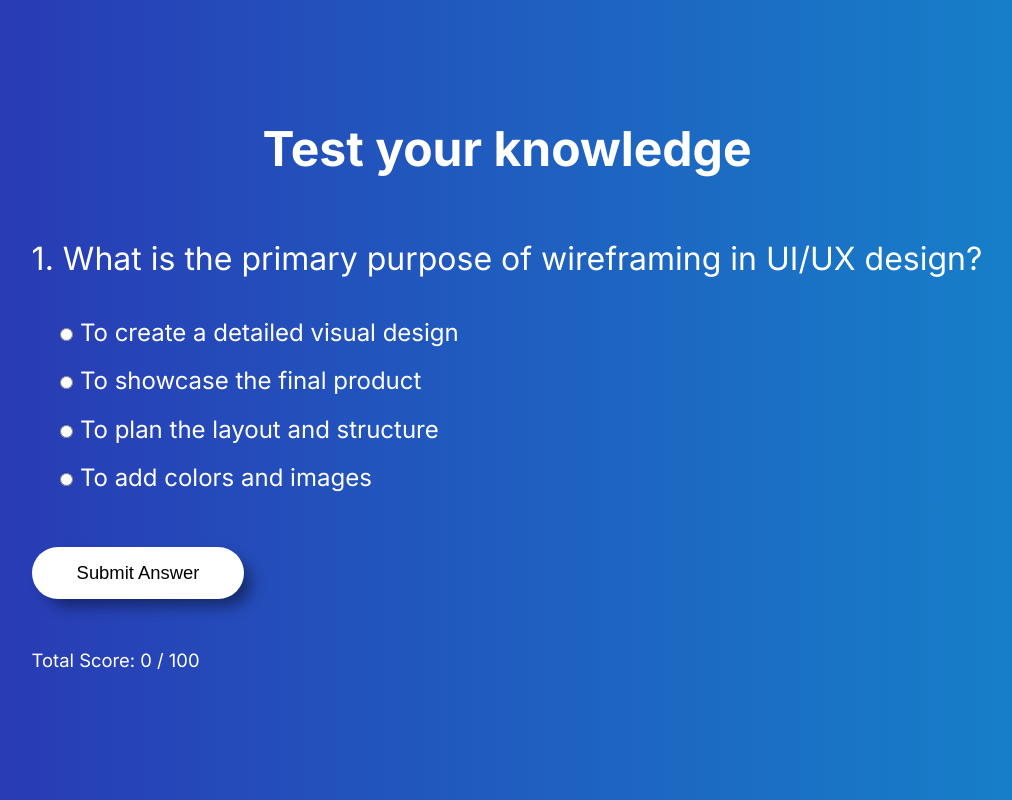
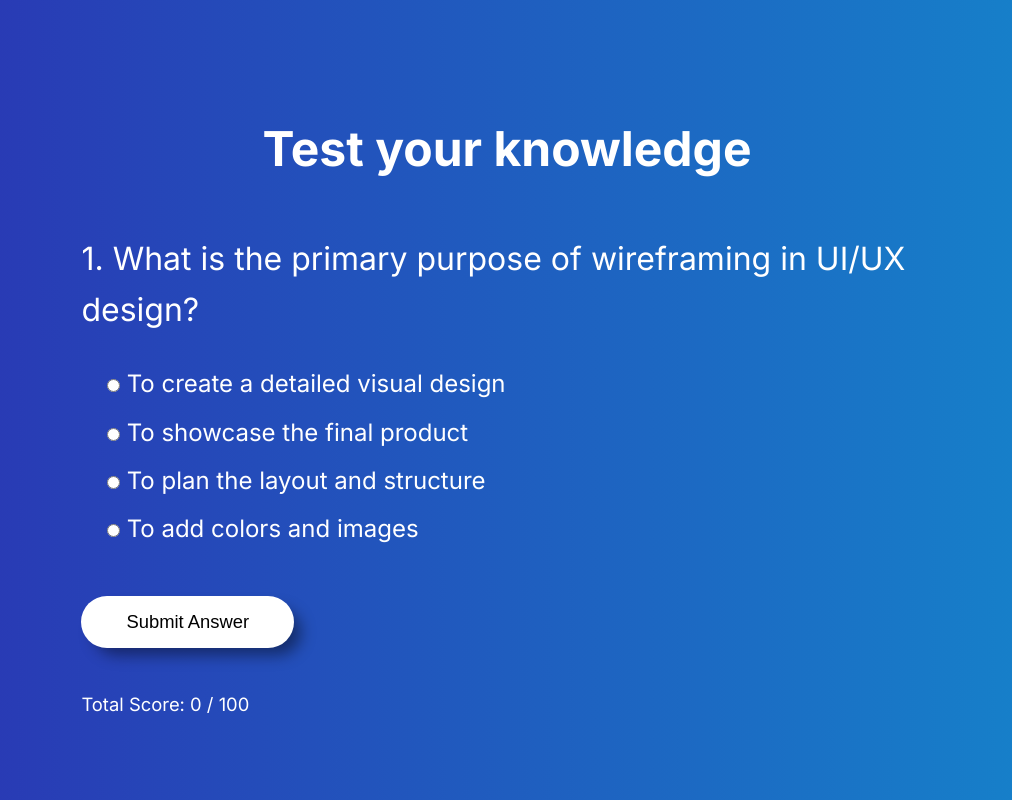
Before and after one commit to jamesdesigns/vue-project, a Vue app: page / in a window 1280 px wide. Shown: the part 1780-2580 px from the top of the page, without its empty margins (133-1145 px from the left). Built offline with nearby package versions, Linux system fonts and the light colour scheme.

Commit message:
Add changes to the test component

```diff
--- a/src/components/TestTwo.vue
+++ b/src/components/TestTwo.vue
@@ -321,7 +321,13 @@ export default {
   margin-bottom: 20px;
 }
 /* Add your component styles here */
-.test-container { display: flex; justify-content: center; margin: 10% auto 0; height: 100vh; }
+.test-container {
+  display: flex;
+  justify-content: center;
+  width: 70%;
+  margin: 10% auto 0;
+  height: 100vh;
+}
 ul {
   list-style-type: none;
   padding: 0;
```
